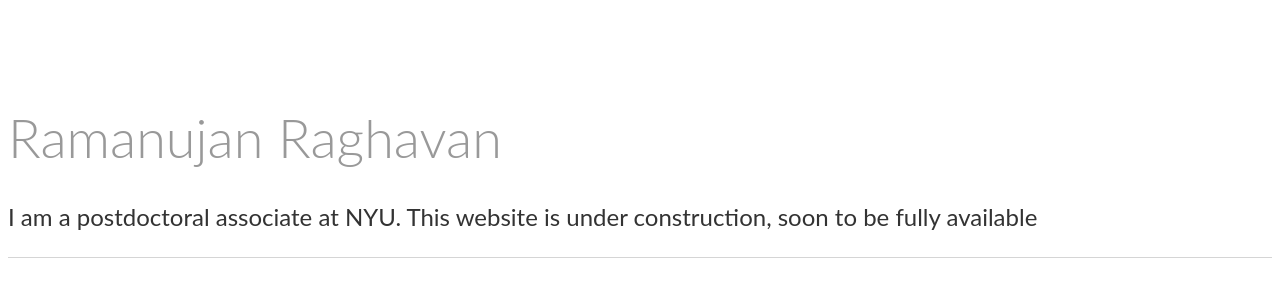
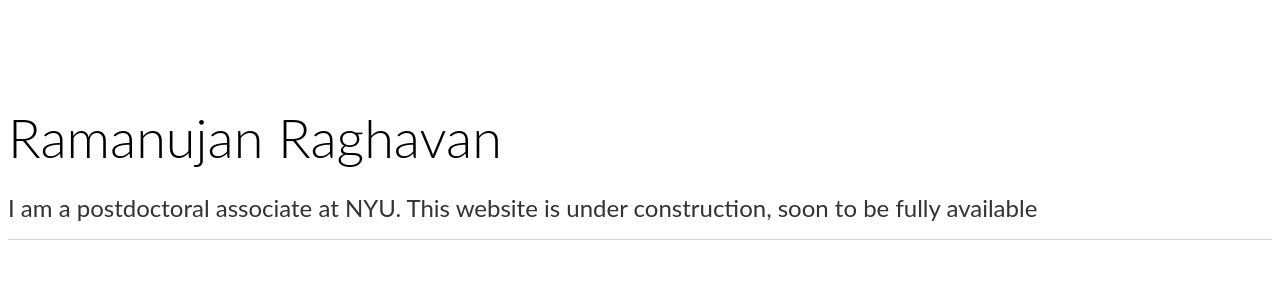
Before and after one commit to rtraghavan/rtraghavan.github.io, a Jekyll site: the page built from index.html, in a window 1280 px wide. Shown: the top 300 px of the page. Built offline with Jekyll 4.4.1, drawn with Linux system fonts in a browser that asks for light colours.

Commit message:
Update main.css

```diff
--- a/css/main.css
+++ b/css/main.css
@@ -40,10 +40,7 @@
 a:hover {
     text-decoration: underline;
 }
-h1 {
-    font-size: 3em;
-    font-family:'Helvetica', 'Arial', 'Sans-Serif';
-}
+
 p {
     font-size: 1.5em;
     line-height: 1.4em;
@@ -54,11 +51,65 @@
     font-size: .8em;
 }
 
-ul.posts {
-    margin: 20px auto 40px;
-    font-size: 1.5em;
-}
+h1 {
+  font-size: 30px;
+  padding-top: 0.3em;
+  padding-bottom: 0.3em; }
+  h1 a {
+    color: inherit; }
 
-ul.posts li {
-    list-style: none;
-}
+h2 {
+  font-size: 24px; }
+
+h3 {
+  font-size: 20px; }
+
+h4 {
+  font-size: 18px; }
+
+p {
+  margin: 15px 0; }
+
+a {
+  outline: 0;
+  color: #000;
+  text-decoration: underline;
+  cursor: pointer;
+  -webkit-transition: opacity 0.4s linear;
+  opacity: 1;
+  -webkit-transition: all 0.4s ease-out;
+  -moz-transition: all 0.4s ease-out;
+  transition: all 0.4s ease-out; }
+  a:hover, a:active {
+    color: #9B0E0E;
+    text-decoration: none;
+    -webkit-transition: opacity 0.4s linear;
+    opacity: 1;
+    -webkit-transition: all 0.4s ease-out;
+    -moz-transition: all 0.4s ease-out;
+    transition: all 0.4s ease-out; }
+
+ul, ol {
+  margin: 1em 0;
+  padding-left: 1.5em; }
+
+ul {
+  list-style-type: square; }
+
+ol {
+  list-style-type: decimal; }
+
+ol ul, ul ol, ul ul, ol ol {
+  margin: 0; }
+
+ul ul, ol ul {
+  list-style-type: disc; }
+
+em, i {
+  font-style: italic; }
+
+strong, b {
+  font-weight: bold; }
+
+img {
+  max-width: 100%; }
```
